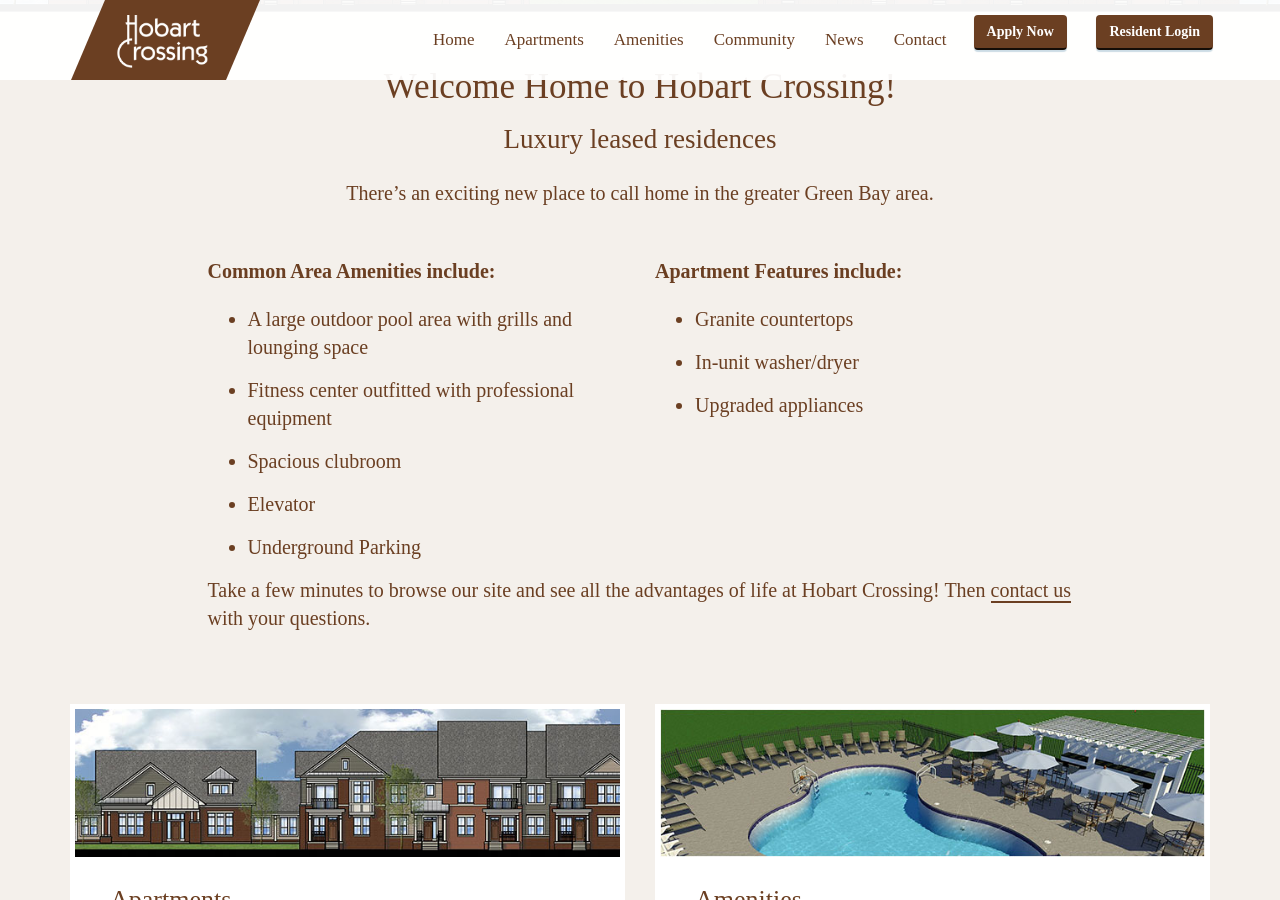
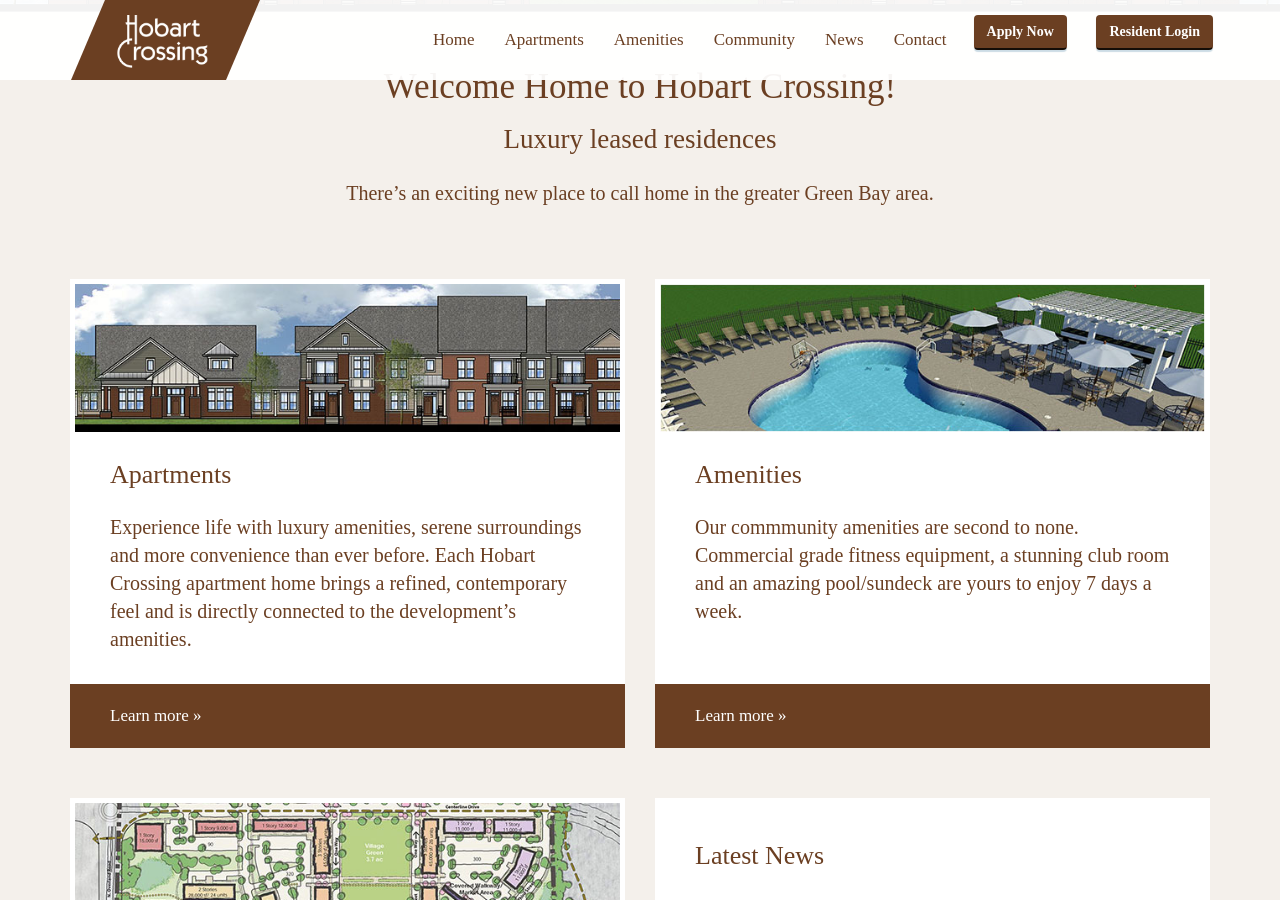
Before and after one commit to insight-creative/hobart-crossing, a Jekyll site: the page built from index.md, in a window 1280 px wide and 900 px high, scrolled down 255 px. Built offline with Jekyll 4.4.1, drawn with Linux system fonts in a browser that asks for light colours; nearby versions of some CDN libraries.

Commit message:
removed apartments and amenitiestext from home page

```diff
--- a/index.md
+++ b/index.md
@@ -14,29 +14,6 @@
         <h2>Luxury leased residences</h2>
 
         <p class="text-center">There’s an exciting new place to call home in the greater Green Bay area.</p>
-
-        <div class="row">
-          <div class="col-md-6">
-            <h3>Common Area Amenities include:</h3>
-            <ul>
-              <li>A large outdoor pool area with grills and lounging space</li>
-              <li>Fitness center outfitted with professional equipment</li>
-              <li>Spacious clubroom</li>
-              <li>Elevator</li>
-              <li>Underground Parking</li>
-            </ul>
-          </div>
-          <div class="col-md-6">
-            <h3>Apartment Features include:</h3>
-            <ul>
-              <li>Granite countertops</li>
-              <li>In-unit washer/dryer</li>
-              <li>Upgraded appliances</li>
-            </ul>
-          </div>
-        </div>
-
-        <p>Take a few minutes to browse our site and see all the advantages of life at Hobart Crossing! Then <a href="{{ site.baseurl }}/contact">contact us</a> with your questions.</p>
 
       </div>
     </div>
```
Also changed, not shown: 1 other file.
